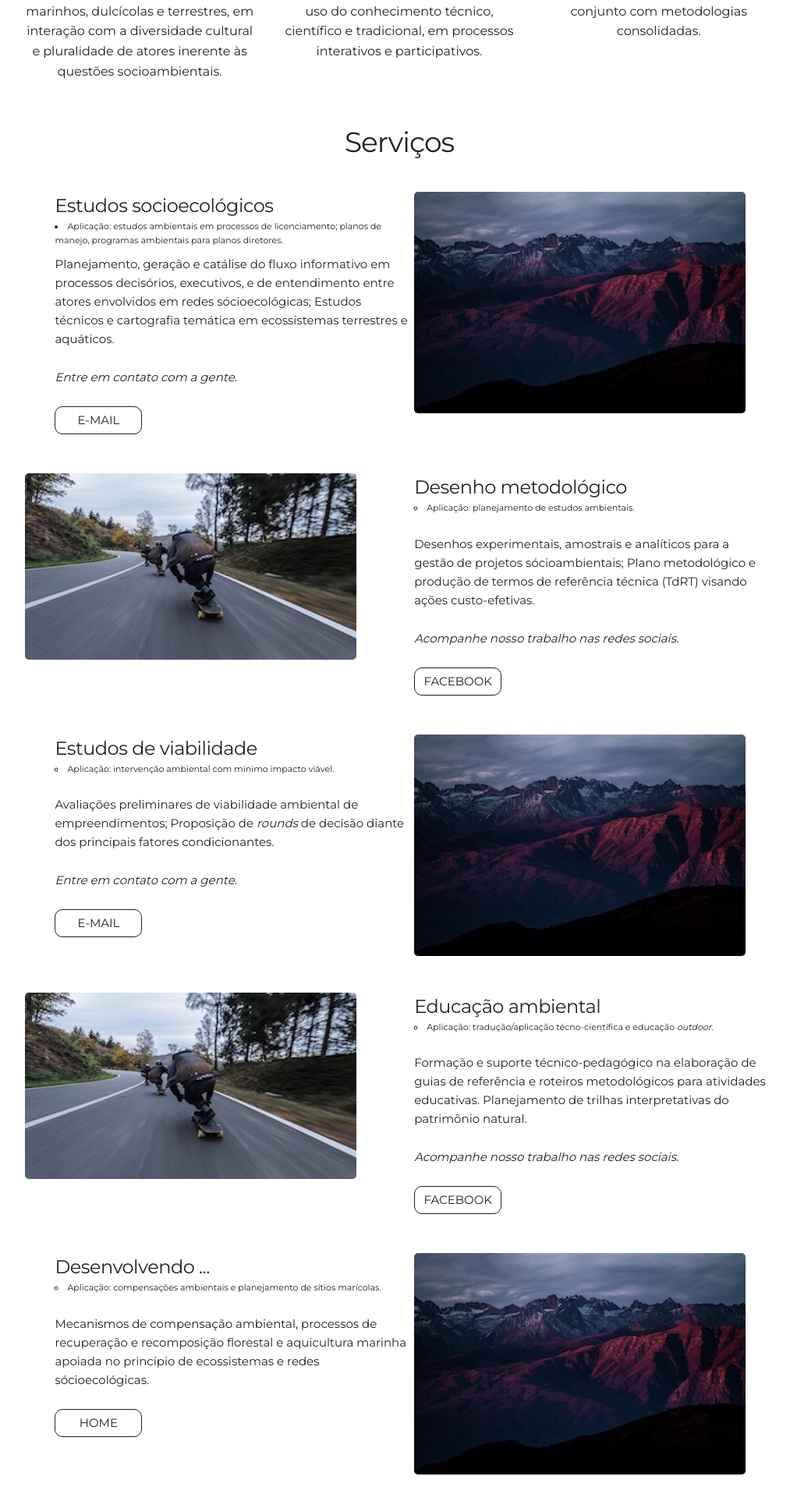
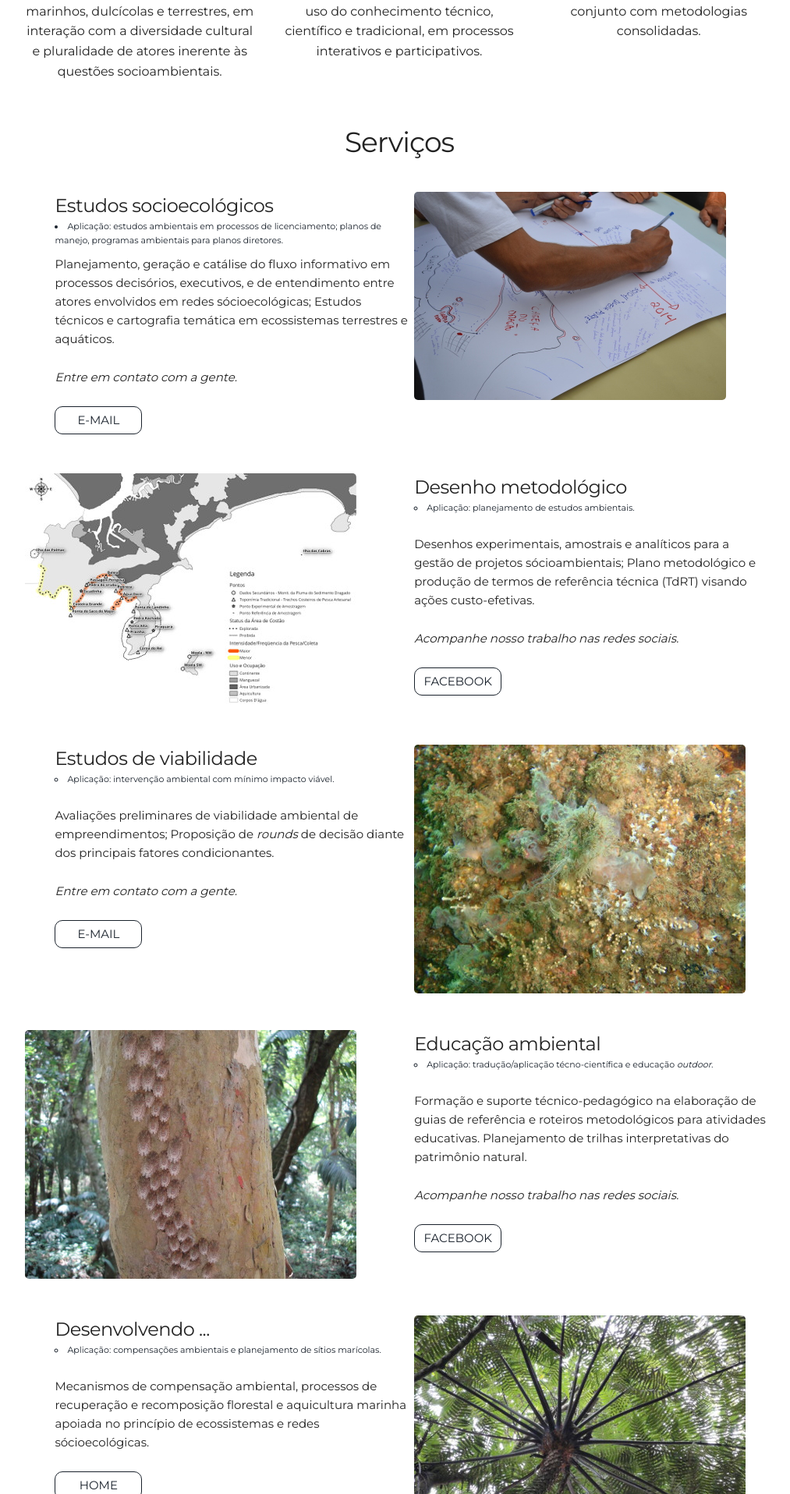
Before and after one commit to leroy1977/eQ1, a Jekyll site: the page built from index.html, in a window 1280 px wide. Shown: the part 1341-3257 px from the top of the page at 78% size, without its empty margins (128-1141 px from the left). Built offline with Jekyll 4.4.1, drawn with Linux system fonts in a browser that asks for light colours.

Commit message:
Update projects.html

```diff
--- a/_includes/projects.html
+++ b/_includes/projects.html
@@ -4,7 +4,7 @@
   </div>
   <div class="row user-projects">
     <div class="six columns images">
-      <img alt="mountains" src="{{ "/assets/img/mountains.jpg" | prepend: site.baseurl }}" />
+      <img alt="" src="{{ "/assets/img/croqui.jpg" | prepend: site.baseurl }}" />
     </div>
     <div class="six columns">
       <h5> Estudos socioecológicos </h5>
@@ -16,7 +16,7 @@
   </div>
   <div class="row user-projects">
     <div class="six columns">
-      <img alt="mountains" src="{{ "/assets/img/skate.jpg" | prepend: site.baseurl }}" />
+      <img alt="" src="{{ "/assets/img/mapa.jpg" | prepend: site.baseurl }}" />
     </div>
     <div class="six columns">
       <h5> Desenho metodológico </h5>
@@ -30,7 +30,7 @@
   </div>
   <div class="row user-projects">
     <div class="six columns images">
-      <img alt="mountains" src="{{ "/assets/img/mountains.jpg" | prepend: site.baseurl }}" />
+      <img alt="" src="{{ "/assets/img/marine1.jpg" | prepend: site.baseurl }}" />
     </div>
     <div class="six columns">
       <h5> Estudos de viabilidade </h5>
@@ -44,7 +44,7 @@
   </div>
     <div class="row user-projects">
     <div class="six columns">
-      <img alt="mountains" src="{{ "/assets/img/skate.jpg" | prepend: site.baseurl }}" />
+      <img alt="" src="{{ "/assets/img/arv1.jpg" | prepend: site.baseurl }}" />
     </div>
     <div class="six columns">
       <h5> Educação ambiental </h5>
@@ -58,7 +58,7 @@
   </div>
   <div class="row user-projects">
     <div class="six columns images">
-      <img alt="mountains" src="{{ "/assets/img/mountains.jpg" | prepend: site.baseurl }}" />
+      <img alt="" src="{{ "/assets/img/arv2.jpg" | prepend: site.baseurl }}" />
     </div>
     <div class="six columns">
       <h5> Desenvolvendo ... </h5>
```
